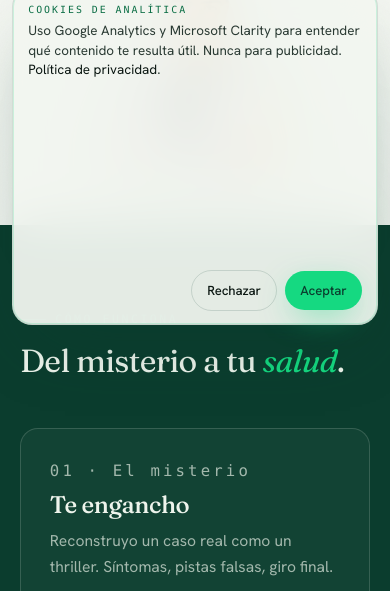
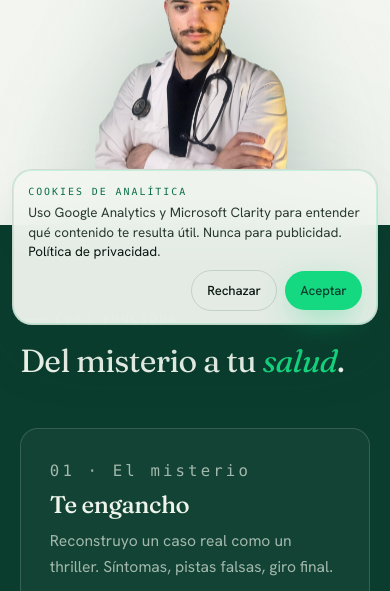
Before and after one commit to Antoniiopineedaa/Antonio-Pineda, a plain HTML site: page index.html in a window 390 px wide. Shown: the part 509-1100 px from the top of the page. Drawn offline with Linux system fonts and the light colour scheme; a web font is replaced by a local one.

Commit message:
fix cookie banner movil flex-grow

```diff
--- a/styles.css
+++ b/styles.css
@@ -582,6 +582,7 @@ h1, h2, h3, h4 { line-height: 1.04; letter-spacing: -0.02em; font-weight: 500; t
 @media (max-width: 480px) {
   .cookie-banner { padding: .85rem .95rem; bottom: .6rem; }
   .cookie-inner { flex-direction: column; align-items: stretch; justify-content: flex-start; gap: .5rem; }
+  .cookie-text { flex: 0 0 auto; }
   .cookie-title { font-size: .62rem; margin-bottom: .2rem; }
   .cookie-text p:last-child { font-size: .84rem; line-height: 1.45; }
   .cookie-actions { justify-content: flex-end; gap: .5rem; }
```
